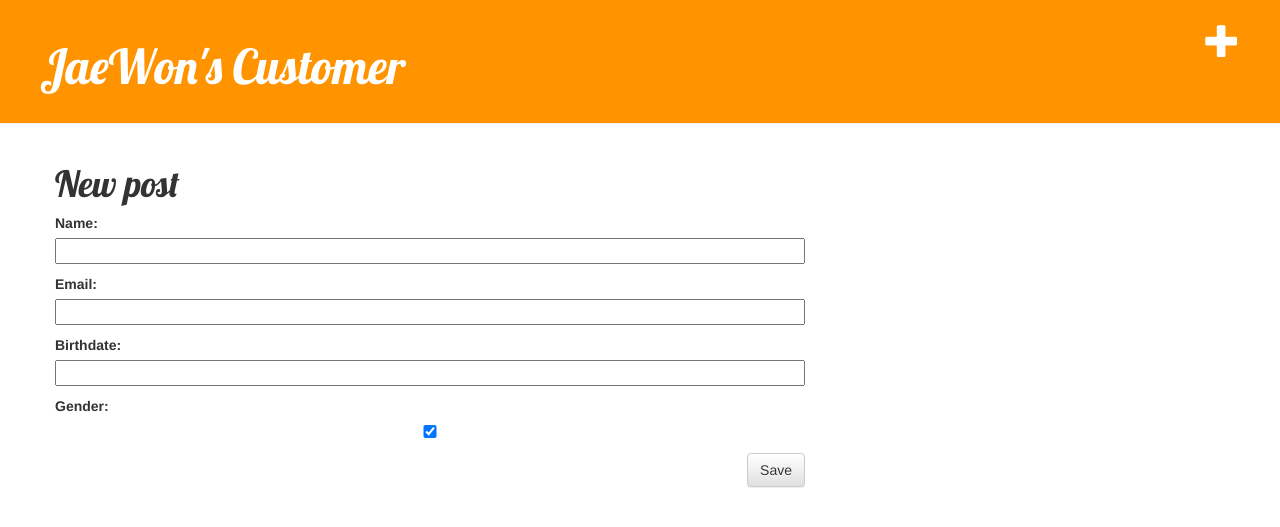
After one commit to JaeWonyH/customerprj, a Django app: page /post/new/ in a window 1280 px wide. The commit adds this page. Shown: the top 527 px of the page. Run offline with Django 4.2, Linux system fonts and the light colour scheme; some libraries are stand-ins or nearby versions.

Commit message:
customer service

```diff
--- a/customer/forms.py
+++ b/customer/forms.py
@@ -1,19 +1,9 @@
 from django import forms
-from .models import Post
+from .models import Customer
 
 #ModelForm을 상속받는 PostModelForm 클래스 정의
 
-class PostModelForm(forms.ModelForm):
+class CustomerModelForm(forms.ModelForm):
     class Meta:
-        model=Post
-        fields = ('title','text',)
-
-def min_length_5_validator(value):
-    if len(value)<5:
-        #ValidationError 예외를 강제로 발생
-        raise forms.ValidationError('text는 5글자 이상 입력하시요!')
-
-# Form을 상속받는 PostForm 클래스 정의
-class PostForm(forms.Form):
-    title = forms.CharField()
-    text = forms.CharField(widget=forms.Textarea,validators=[min_length_5_validator])
+        model=Customer
+        fields = ('name','email','birthdate','gender')
--- a/customer/models.py
+++ b/customer/models.py
@@ -1,7 +1,14 @@
+from django import forms
 from django.db import models
 
+# name 필드의 length가 2보다 작으면 검증오류 발생시키는 함수
+def min_length_2_validator(value):
+    if len(value)<2:
+        #ValidationError 예외를 강제로 발생
+        raise forms.ValidationError('name은 2글자 이상 입력하시요!')
+
 class Customer(models.Model):
-    name = models.CharField(max_length=100)
+    name = models.CharField(max_length=100,validators=[min_length_2_validator])
     email = models.EmailField()
     birthdate = models.DateField()
     gender = models.BooleanField(default=True)
--- a/customer/templates/customer/base.html
+++ b/customer/templates/customer/base.html
@@ -11,7 +11,7 @@
 </head>
 <body>
 <div class="page-header">
-    <a href="" class="top-menu">
+    <a href="{% url 'customer_new' %}" class="top-menu">
         <span class="glyphicon glyphicon-plus"></span></a>
     <h1><a href="{% url 'customer_list' %}">JaeWon's Customer</a></h1>
 </div>
--- /dev/null
+++ b/customer/templates/customer/customer_edit.html
@@ -0,0 +1,10 @@
+{% extends 'customer/base.html' %}
+
+{% block content %}
+    <h1>New post</h1>
+    <form method="POST" class="post-form">
+        {% csrf_token %}
+        {{ customerform.as_p }}
+        <button type="submit" class="save btn btn-default">Save</button>
+    </form>
+{% endblock %}
--- a/customer/urls.py
+++ b/customer/urls.py
@@ -5,5 +5,8 @@ urlpatterns = [
 
     path('', views.customer_list, name='customer_list'),
     path('customer/<int:pk>', views.customer_detail, name='customer_detail'),
+    # http://localhost:8000/blog/post/new
+    path('post/new/', views.customer_new_modelform, name='customer_new'),
+
 
 ]
--- a/customer/views.py
+++ b/customer/views.py
@@ -1,4 +1,6 @@
-from django.shortcuts import render,get_object_or_404
+from django.shortcuts import render, get_object_or_404, redirect
+
+from .forms import CustomerModelForm
 from .models import Customer
 
 # Create your views here.
@@ -12,3 +14,16 @@ def customer_detail(request,pk):
 def customer_list(request):
     custs = Customer.objects.order_by('name')
     return render(request, 'customer/customer_list.html',{'customers':custs})
+
+#글 등록(modelform 사용)
+def customer_new_modelform(request):
+    if request.method == "POST":
+        # 등록을 요청하는 경우
+        customer_form = CustomerModelForm(request.POST)
+        if customer_form.is_valid():
+            post = customer_form.save() #model 객체 생성 및 db 저장
+            return redirect('customer_detail', pk = post.pk) #등록 후 글 상세 url로 이동(리다이렉션 처리)
+    else:
+        # 글 등록을 위한 form을 출력
+        customer_form = CustomerModelForm()
+    return render(request, 'customer/customer_edit.html', {'customerform': customer_form})
```
Also changed, not shown: db.sqlite3.
